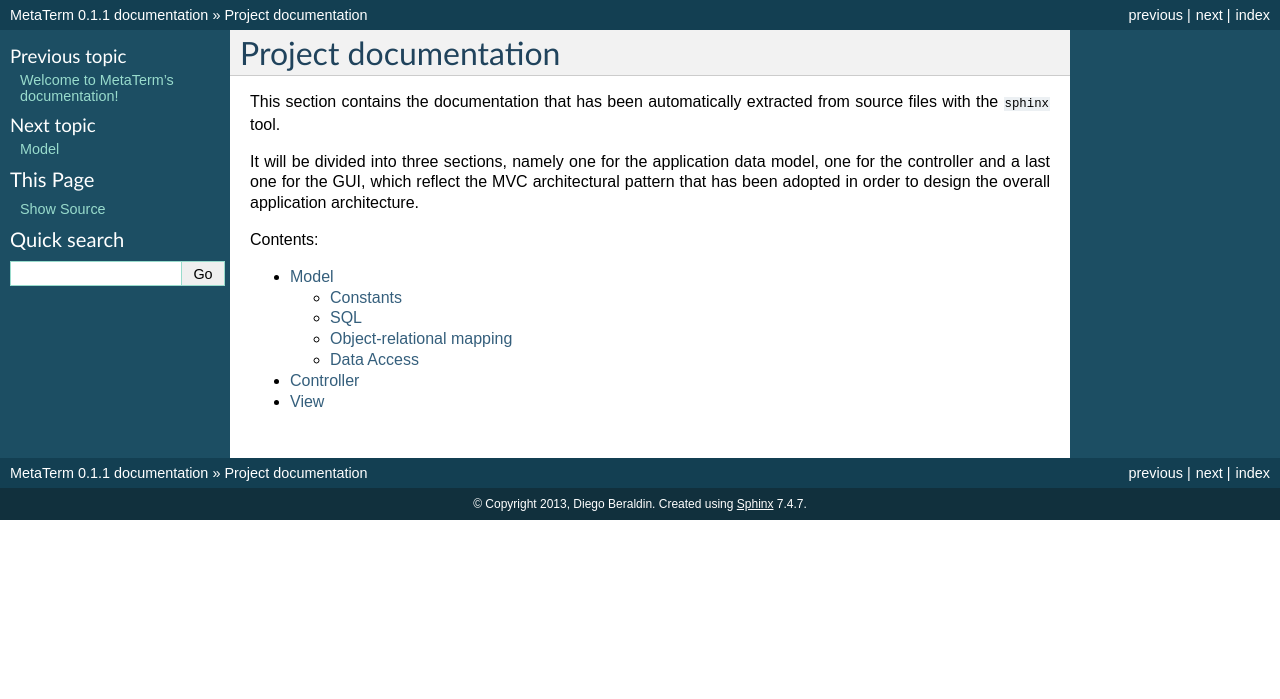
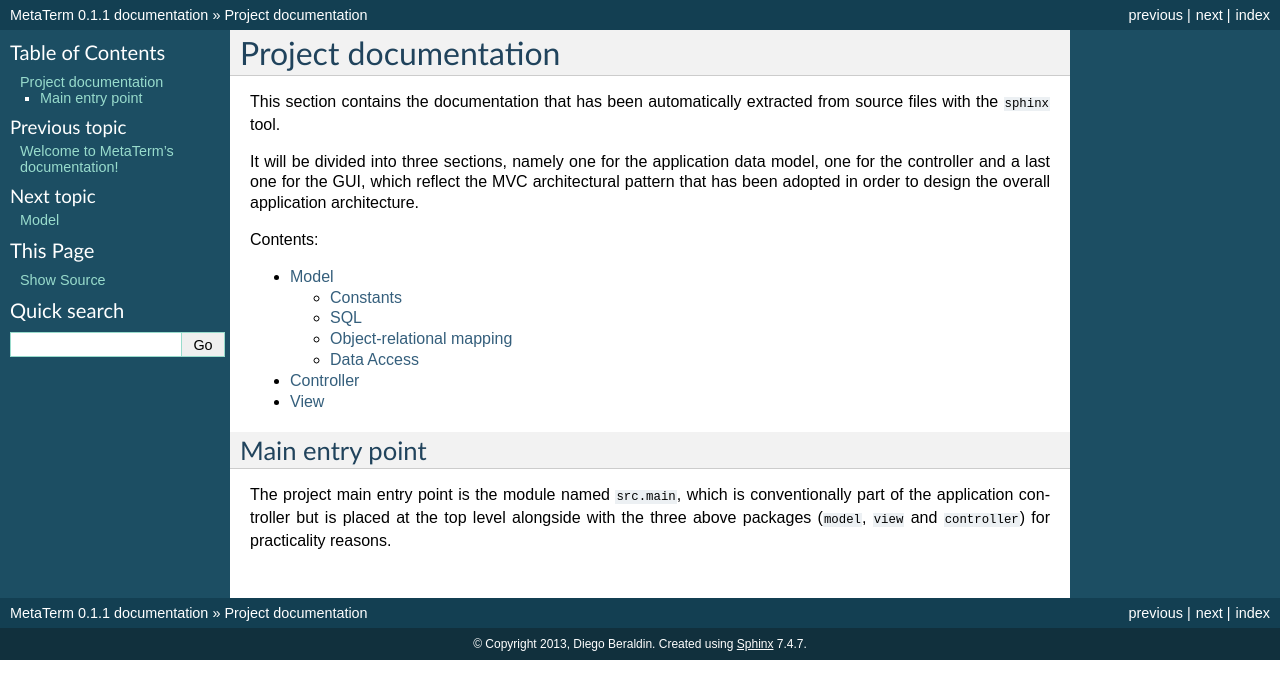
Before and after one commit to diegoberaldin/MetaTerm, a Sphinx documentation site: the page built from doc/code.rst, in a window 1280 px wide. Shown: the top 699 px of the page. Built offline with Sphinx 7.4.7, drawn with Linux system fonts in a browser that asks for light colours.

Commit message:
some further changes to documentation (this is the last time!)

```diff
--- a/doc/code.rst
+++ b/doc/code.rst
@@ -15,3 +15,9 @@ Contents:
     model
     controller
     view
+
+Main entry point
+^^^^^^^^^^^^^^^^
+The project main entry point is the module named ``src.main``, which is conventionally part of the application
+controller but is placed at the top level alongside with the three above packages (``model``, ``view`` and
+``controller``) for practicality reasons.
```
Also changed, not shown: 1 other file.
